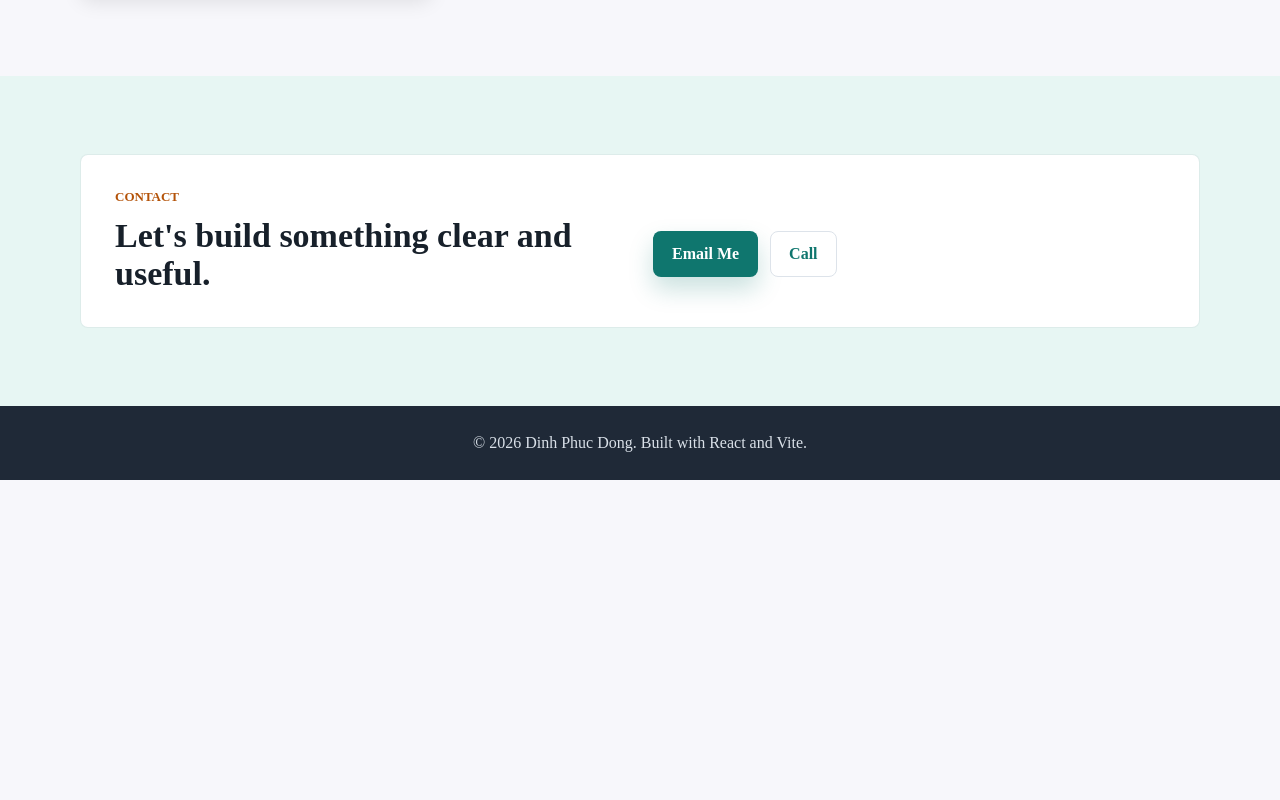
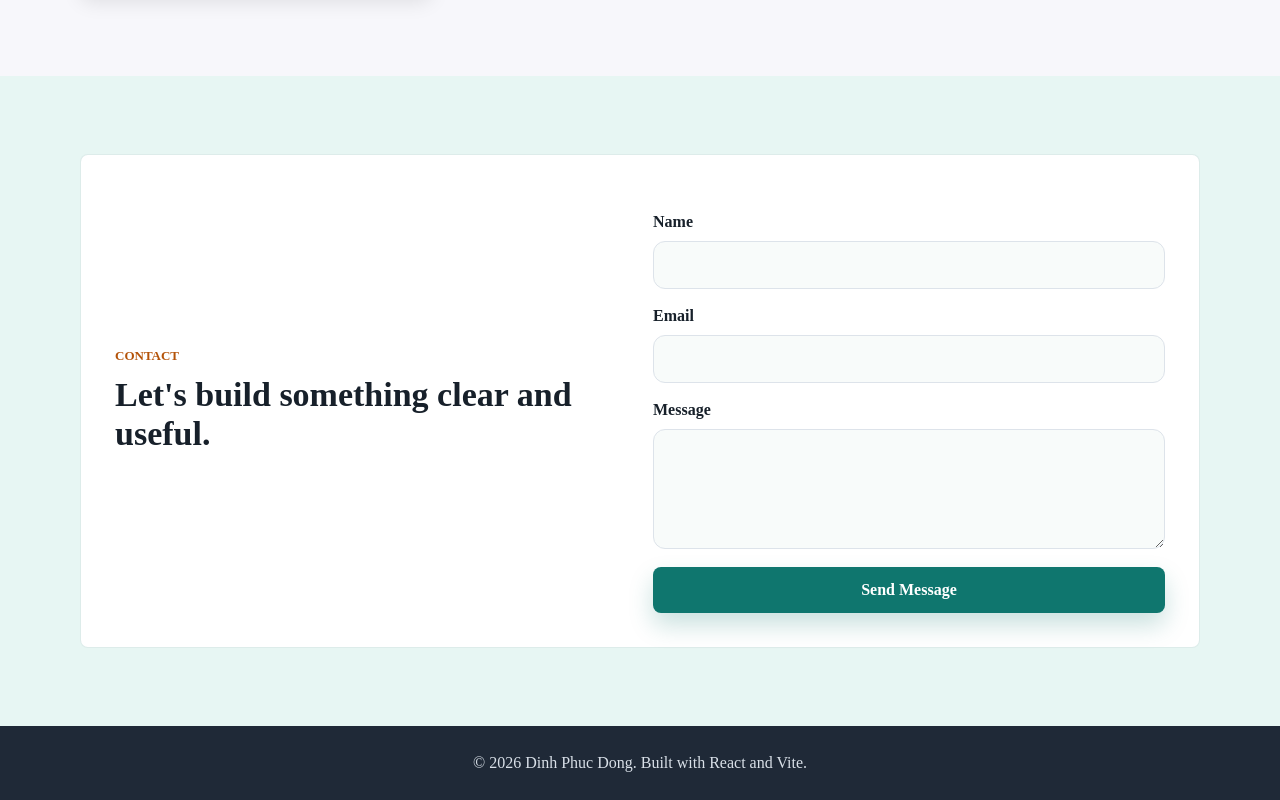
Before and after one commit to dongphucdinh/CE391_DinhPhucDong_2451160758, a React (Vite) app in the folder session_04_react_basics/session_04_portfolio_react/: page / in a window 1280 px wide. Shown: the part 2812-3612 px from the top of the page. Before the commit the page ends 3292 px from the top, so only its background shows below. Built offline with nearby package versions, Linux system fonts and the light colour scheme.

Commit message:
[FEATURE] Implement form submit handler

```diff
--- a/session_04_react_basics/session_04_portfolio_react/src/components/Contact.jsx
+++ b/session_04_react_basics/session_04_portfolio_react/src/components/Contact.jsx
@@ -48,6 +48,21 @@ function Contact() {
     return newErrors;
   };
 
+  const handleSubmit = (e) => {
+    e.preventDefault();
+
+    const validationErrors = validateForm();
+    if (Object.keys(validationErrors).length > 0) {
+      setErrors(validationErrors);
+      return;
+    }
+
+    console.log('Form submitted:', formData);
+    setFormData({ name: '', email: '', message: '' });
+    setErrors({});
+    alert('Message sent successfully!');
+  };
+
   return (
     <section className="section contact" id="contact">
       <div className="container contact-card">
@@ -55,14 +70,50 @@ function Contact() {
           <p className="eyebrow">Contact</p>
           <h2>Let&apos;s build something clear and useful.</h2>
         </div>
-        <div className="contact-actions">
-          <a href="mailto:dinhphucdong@example.com" className="button button-primary">
-            Email Me
-          </a>
-          <a href="tel:+84000000000" className="button button-secondary">
-            Call
-          </a>
-        </div>
+        <form className="contact-form" onSubmit={handleSubmit} noValidate>
+          <div className="form-group">
+            <label htmlFor="name">Name</label>
+            <input
+              id="name"
+              type="text"
+              name="name"
+              value={formData.name}
+              onChange={handleChange}
+              className={errors.name ? 'error' : ''}
+            />
+            {errors.name && <span className="field-error">{errors.name}</span>}
+          </div>
+
+          <div className="form-group">
+            <label htmlFor="email">Email</label>
+            <input
+              id="email"
+              type="email"
+              name="email"
+              value={formData.email}
+              onChange={handleChange}
+              className={errors.email ? 'error' : ''}
+            />
+            {errors.email && <span className="field-error">{errors.email}</span>}
+          </div>
+
+          <div className="form-group">
+            <label htmlFor="message">Message</label>
+            <textarea
+              id="message"
+              name="message"
+              rows="5"
+              value={formData.message}
+              onChange={handleChange}
+              className={errors.message ? 'error' : ''}
+            />
+            {errors.message && <span className="field-error">{errors.message}</span>}
+          </div>
+
+          <button type="submit" className="button button-primary">
+            Send Message
+          </button>
+        </form>
       </div>
     </section>
   );
--- a/session_04_react_basics/session_04_portfolio_react/src/index.css
+++ b/session_04_react_basics/session_04_portfolio_react/src/index.css
@@ -354,6 +354,53 @@ h3 {
   margin-bottom: 0;
 }
 
+.contact-form {
+  display: grid;
+  gap: 18px;
+  width: 100%;
+  margin-top: 24px;
+}
+
+.form-group {
+  display: grid;
+  gap: 10px;
+}
+
+.form-group label {
+  font-weight: 700;
+  color: var(--text-primary);
+}
+
+.form-group input,
+.form-group textarea {
+  width: 100%;
+  min-width: 0;
+  padding: 14px 16px;
+  border-radius: 12px;
+  border: 1px solid var(--border-color);
+  background: #f8fbfa;
+  color: var(--text-primary);
+  transition: border-color 0.2s ease, box-shadow 0.2s ease;
+}
+
+.form-group input:focus,
+.form-group textarea:focus {
+  outline: none;
+  border-color: var(--brand-primary);
+  box-shadow: 0 0 0 4px rgba(15, 118, 110, 0.08);
+}
+
+.form-group input.error,
+.form-group textarea.error {
+  border-color: #dc2626;
+}
+
+.field-error {
+  color: #dc2626;
+  font-size: 13px;
+  font-weight: 700;
+}
+
 .footer {
   padding: 28px 0;
   color: #d9e0e8;
```
